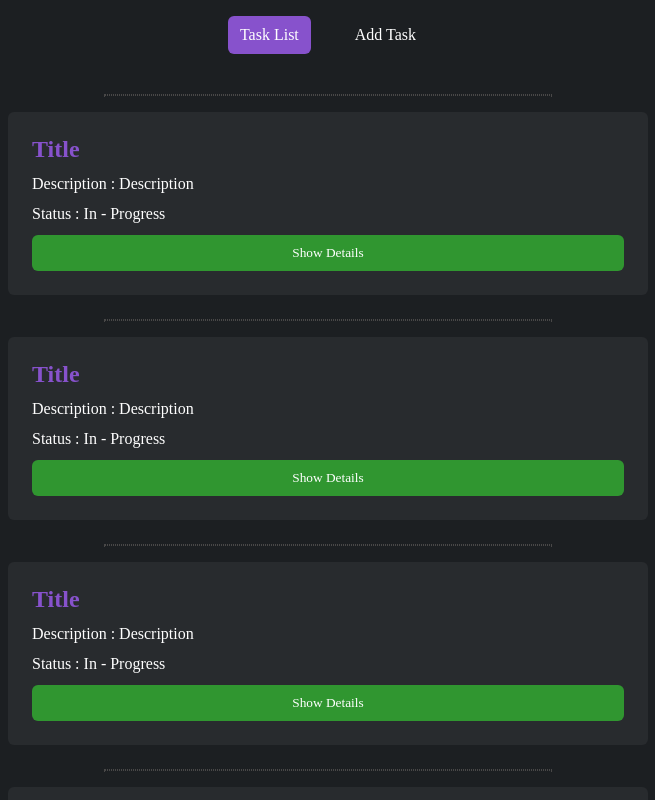
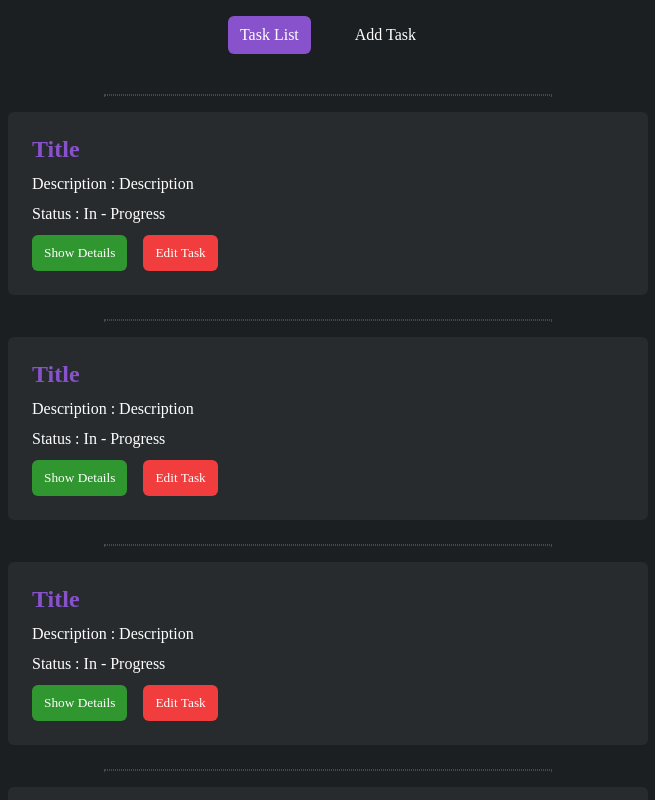
Before and after one commit to basakjeet08/Angular-Module-One-Exam, an Angular app: page / in a window 1280 px wide. Shown: the top 800 px of the page, without its empty margins (312-967 px from the left). Built offline with nearby package versions, Linux system fonts and the light colour scheme; a web font is replaced by a local one.

Commit message:
feat : Implemented the Edit Option.

```diff
--- a/src/app/components/task-add/task-add.component.html
+++ b/src/app/components/task-add/task-add.component.html
@@ -4,7 +4,7 @@
     type="text"
     name="title"
     placeholder="Enter the Title"
-    ngModel
+    [(ngModel)]="taskInput.title"
     required
     #title="ngModel"
   />
@@ -14,13 +14,18 @@
     type="text"
     name="description"
     placeholder="Enter the Description"
-    ngModel
+    [(ngModel)]="taskInput.description"
     required
     #description="ngModel"
   ></textarea>
 
   <!-- This is the input for the status of the task -->
-  <input type="text" name="status" placeholder="Enter the Status" ngModel />
+  <input
+    type="text"
+    name="status"
+    placeholder="Enter the Status"
+    [(ngModel)]="taskInput.status"
+  />
 
   <!-- Error Text if the required fileds are not provided -->
   <p
@@ -35,6 +40,6 @@
 
   <!-- This button submits the form -->
   <button class="secondary-btn" type="submit" [disabled]="!formContainer.valid">
-    Submit
+    {{ isEditMode ? "Edit Task" : "Add Task" }}
   </button>
 </form>
--- a/src/app/components/task-add/task-add.component.ts
+++ b/src/app/components/task-add/task-add.component.ts
@@ -1,6 +1,5 @@
-import { Component, ViewChild } from '@angular/core';
-import { NgForm } from '@angular/forms';
-import { Router } from '@angular/router';
+import { Component, OnInit } from '@angular/core';
+import { ActivatedRoute, Router } from '@angular/router';
 import { TaskService } from 'src/app/services/task.service';
 
 @Component({
@@ -8,17 +7,61 @@ import { TaskService } from 'src/app/services/task.service';
   templateUrl: './task-add.component.html',
   styleUrls: ['./task-add.component.css'],
 })
-export class TaskAddComponent {
-  // This holds a object referring to the form container in the Template file
-  @ViewChild('formContainer') form!: NgForm;
+export class TaskAddComponent implements OnInit {
+  // This is the user input stored here for the component
+  taskInput = {
+    id: '',
+    title: '',
+    description: '',
+    status: '',
+  };
 
-  // Injecting the task service and router
-  constructor(private taskService: TaskService, private router: Router) {}
+  // This flag tells if the component is opened in edit mode or add mode
+  isEditMode: boolean = false;
 
-  // This function is invoked if the submit button is clicked
+  // Injecting the task service , router and route
+  constructor(
+    private taskService: TaskService,
+    private router: Router,
+    private route: ActivatedRoute
+  ) {}
+
+  // Initializing and checking if the mode opened is edit or add
+  ngOnInit(): void {
+    // Fetching the task if the id is provided
+    const taskId = this.route.snapshot.queryParams['taskId'];
+    if (!taskId) return;
+    const task = this.taskService.getTaskById(taskId);
+
+    // Setting the task defaults if the component is opened in edit mode
+    if (task) {
+      this.isEditMode = true;
+
+      this.taskInput = {
+        id: task.id,
+        title: task.title,
+        description: task.description,
+        status: task.status,
+      };
+    }
+  }
+
+  // This function is invoked if the submit / edit button is clicked
   onSubmitClick() {
-    const { title, description, status } = this.form.value;
-    this.taskService.addTask(title, description, status);
+    if (this.isEditMode) {
+      this.taskService.updateTask(
+        this.taskInput.id,
+        this.taskInput.title,
+        this.taskInput.description,
+        this.taskInput.status
+      );
+    } else {
+      this.taskService.addTask(
+        this.taskInput.title,
+        this.taskInput.description,
+        this.taskInput.status
+      );
+    }
 
     // Navigating to the task list page
     this.router.navigate(['/']);
--- a/src/app/components/task-list/task-list.component.html
+++ b/src/app/components/task-list/task-list.component.html
@@ -15,9 +15,15 @@
       <p>Status : {{ task.status }}</p>
 
       <!-- This buttons takes you to the task details page -->
-      <button class="secondary-btn" (click)="onDetailsClick(task.id)">
-        Show Details
-      </button>
+      <div class="row-container">
+        <button class="secondary-btn" (click)="onDetailsClick(task.id)">
+          Show Details
+        </button>
+
+        <button class="destructive-btn" (click)="onEditClick(task.id)">
+          Edit Task
+        </button>
+      </div>
     </div>
   </div>
 </div>
--- a/src/app/components/task-list/task-list.component.ts
+++ b/src/app/components/task-list/task-list.component.ts
@@ -36,6 +36,14 @@ export class TaskListComponent implements OnInit, OnDestroy {
     this.router.navigate(['task-details', id], { relativeTo: this.route });
   }
 
+  // This function is invoked when the user clicks on the edit option
+  onEditClick(id: string) {
+    this.router.navigate(['/task-add'], {
+      relativeTo: this.route,
+      queryParams: { taskId: id },
+    });
+  }
+
   // Removing the task list subscription to prevent memory leaks
   ngOnDestroy(): void {
     this.taskSubscription?.unsubscribe();
--- a/src/app/services/task.service.ts
+++ b/src/app/services/task.service.ts
@@ -34,6 +34,22 @@ export class TaskService {
     this.taskSubject.next(this.getTaskList());
   }
 
+  // This function updates the task given
+  updateTask(id: string, title: string, description: string, status: string) {
+    this.taskList = this.taskList.map((task) => {
+      if (task.id === id) {
+        return {
+          id: id,
+          title: title,
+          description: description,
+          status: status || 'TO DO',
+        };
+      } else return task;
+    });
+
+    this.taskSubject.next(this.getTaskList());
+  }
+
   // This function provides the task matching the id
   getTaskById(id: string): Task | undefined {
     return this.taskList.find((task) => task.id === id);
```
